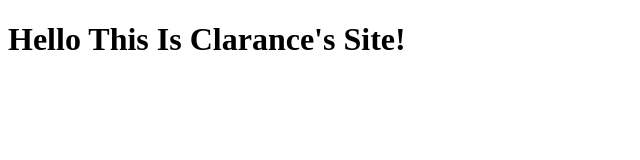
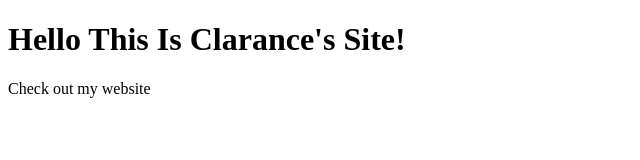
Before and after one commit to cbustamante86/cbustamante.github.io, a plain HTML site: page index.html in a window 1280 px wide. Shown: the whole page, without its empty margins (0-640 px from the left). Drawn offline with Linux system fonts and the light colour scheme.

Commit message:
Update index.html

```diff
--- a/index.html
+++ b/index.html
@@ -4,5 +4,6 @@
 <body>
 
   <h1>Hello This Is Clarance's Site!</h1>
+  <a herf="www.clarencebustamante.com/mobile"> Check out my website </a>
 </body>
 </html>
```
